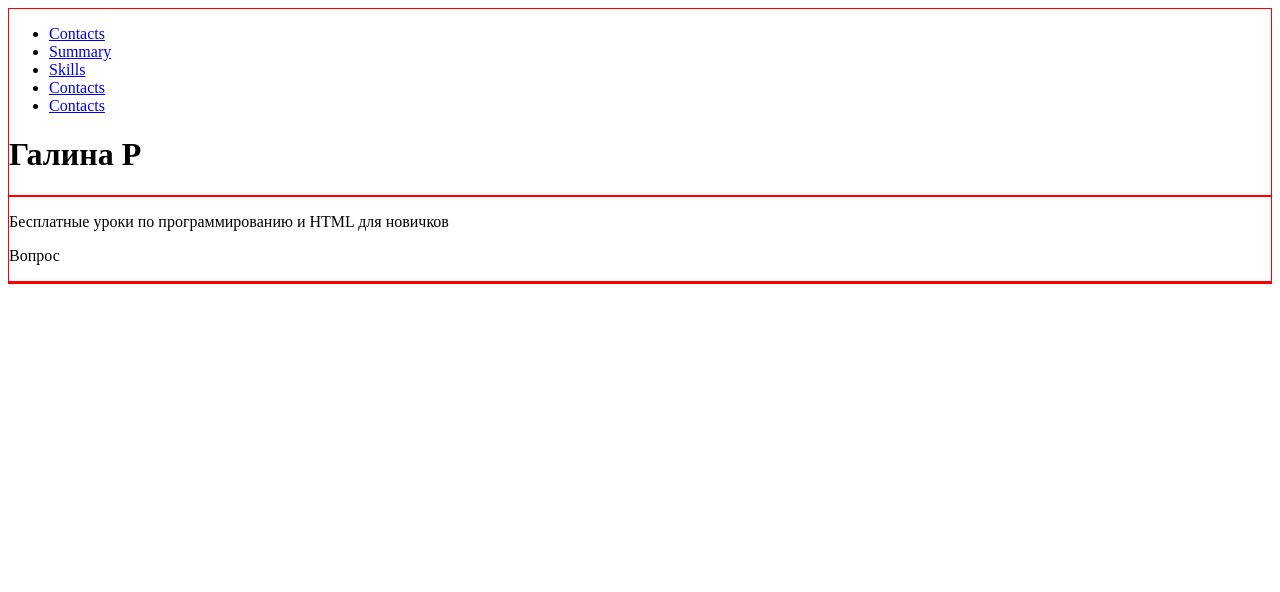
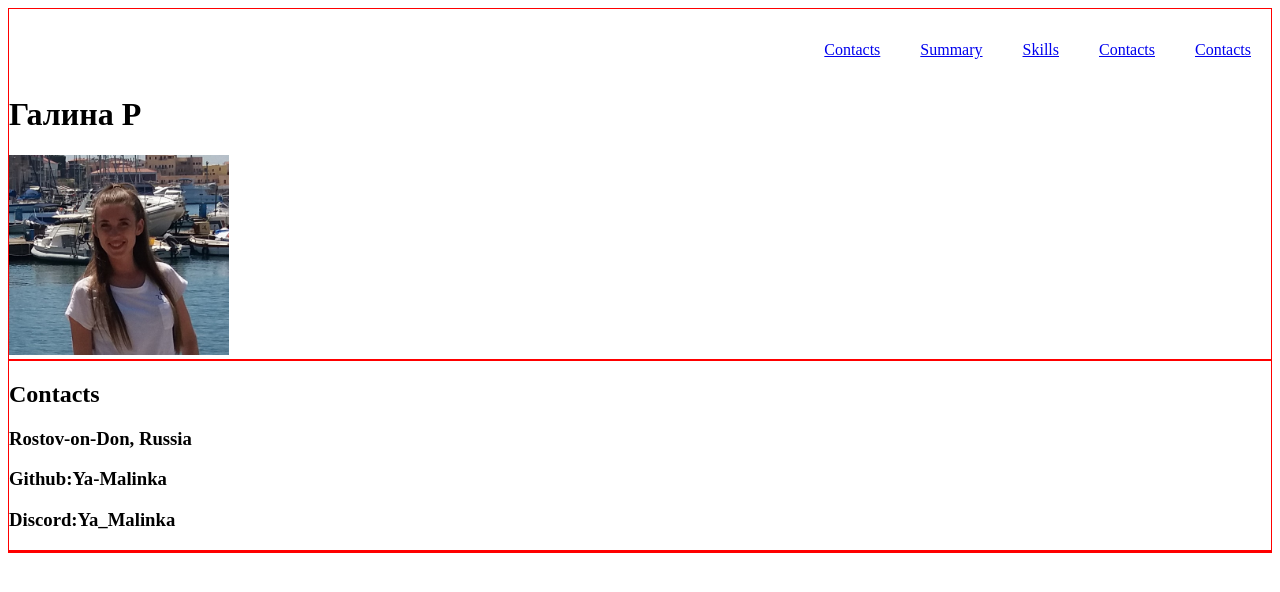
Before and after one commit to Ya-Malinka/rsschool-cv, a plain HTML site: page index.html in a window 1280 px wide. Drawn offline with Linux system fonts and the light colour scheme; files whose address does not match are found by name.

Commit message:
init: add index.html

```diff
--- a/index.html
+++ b/index.html
@@ -7,9 +7,11 @@
   <link rel="icon" href="assets/favicon.ico">
   <link rel="preconnect" href="https://fonts.gstatic.com">
 <link href="https://fonts.googleapis.com/css2?family=Roboto:wght@100;300;500;700&display=swap" rel="stylesheet">
+
 </head>
 <body>
   <header class="header">
+
     <div class="container"></div>
     <nav class="nav">
       <ul class="nav-list">
@@ -21,12 +23,15 @@
       </ul>
     </nav>
     <h1>Галина Р</h1>
+    <img src="C:\Users\Sergey\Desktop\rsschool-cv\image.jpg" alt="avatar">
   </header>
 
   <main class="main">
     <div class="container"></div>
-    <p>Бесплатные уроки по программированию и HTML для новичков</p>
-    <p>Вопрос</p>
+    <h2 id="contacts">Contacts</h2>
+    <h3>Rostov-on-Don, Russia</h3>
+    <h3>Github:Ya-Malinka</h3>
+    <h3>Discord:Ya_Malinka</h3>
   </main>
 
     <footer class="footer">
--- a/style.css
+++ b/style.css
@@ -12,11 +12,42 @@ body {
 * {
     box-sizing: border-box;
   }
-  .header {border: 1px solid red;}
-  .main {border: 1px solid red;}
-  .footer { border: 1px solid red;}
-  .container {
-    max-width: 1440px;
-    margin: 0 auto;
+  .header {
+    border: 1px solid red;
+    .container {
+      max-width: 1440px;
+      margin: 0 auto;
+    }}
+  .main {
+    border: 1px solid red;
+    .container {
+      max-width: 1440px;
+      margin: 0 auto;
+    }}
+  .footer {
+    border: 1px solid red;
+    .container {
+      max-width: 1440px;
+      margin: 0 auto;
+    }
   }
+
+  .nav-list {
+    display: flex;
+    justify-content: flex-end;
+    align-items: center;
+    list-style: none;
+  }
+  .nav-link {
+    padding: 0 20px;
+    line-height: 50px;
+    transition: .3s;
+  }
+  html {
+    scroll-behavior: smooth;
+  }
+  img {
+    width: 220px;
+    height: 200px;
+}
 </style>
```
